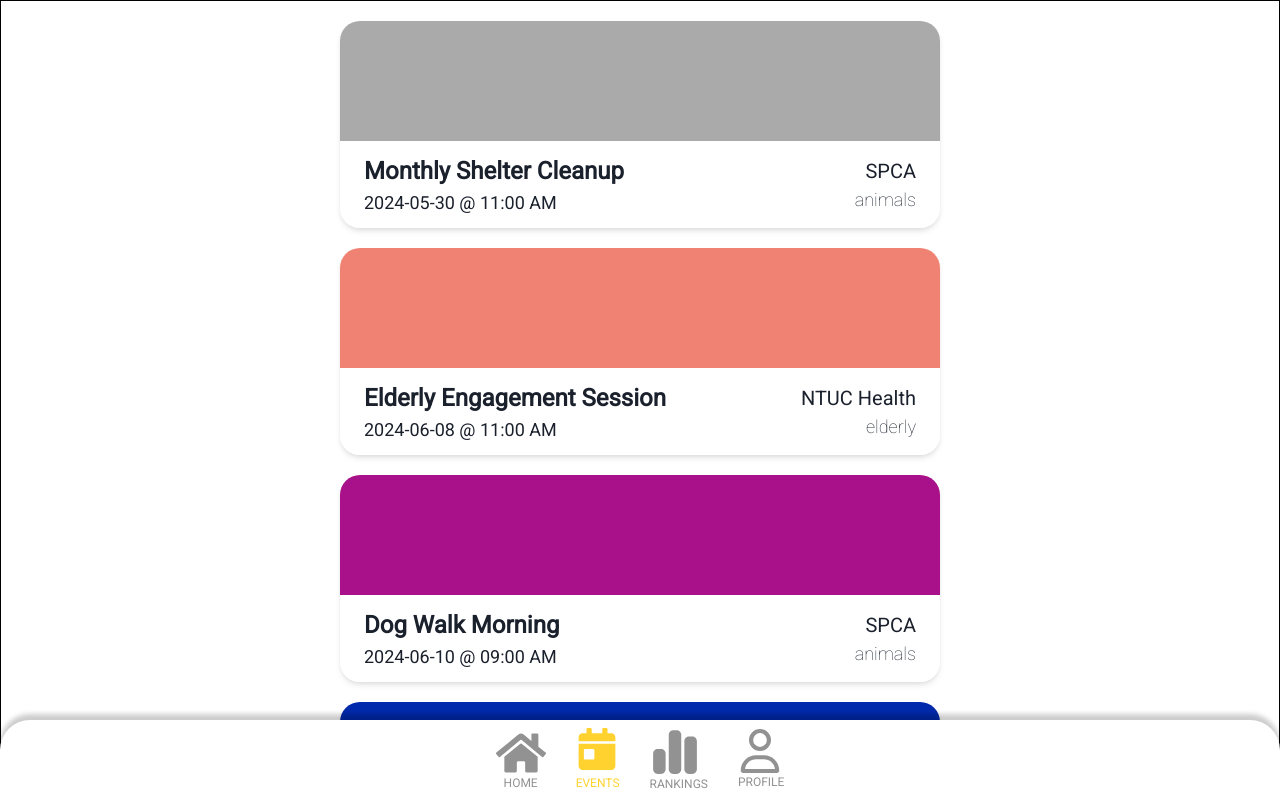
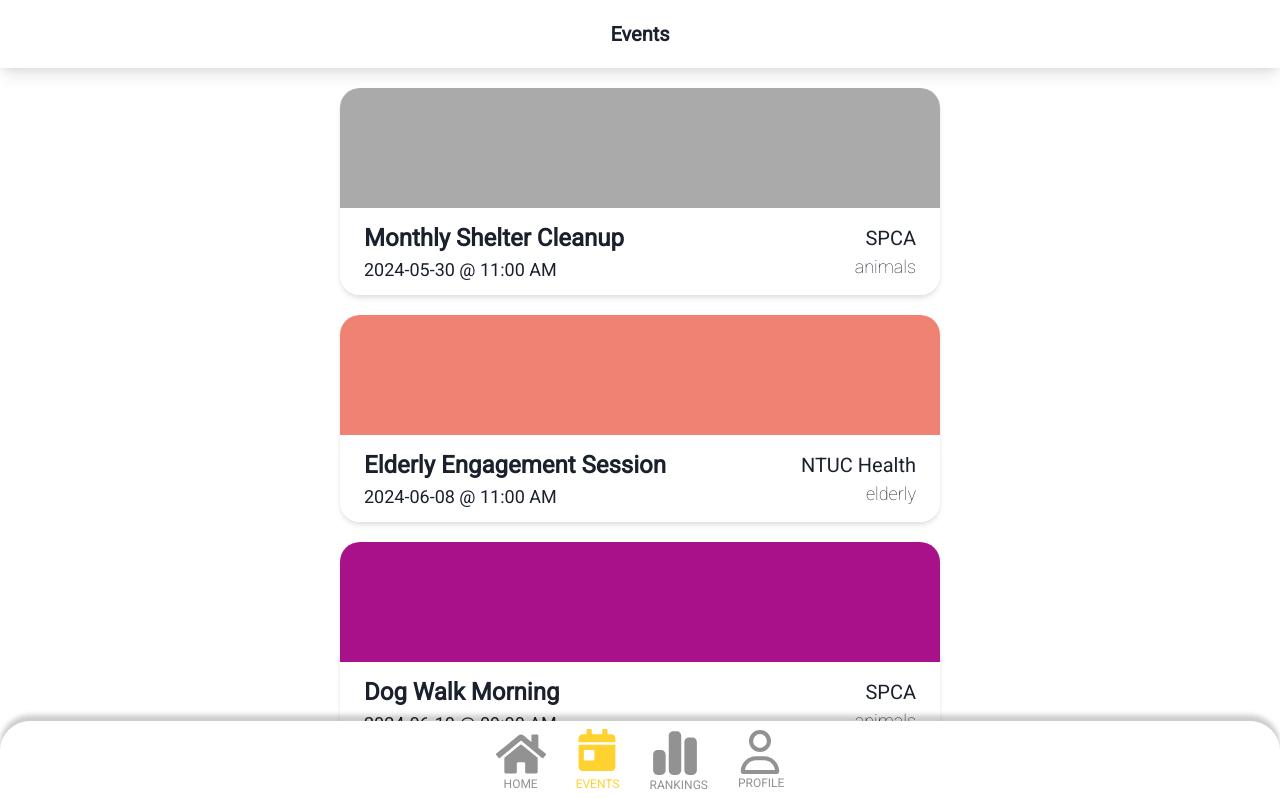
Before and after one commit to kahkoii/hacksingapore2024, a React (Vite) app: page /events in a window 1280 px wide. Shown: the top 798 px of the page. Built offline with nearby package versions, Linux system fonts and the light colour scheme.

Commit message:
style events page

```diff
--- a/src/pages/Events/EventBox.tsx
+++ b/src/pages/Events/EventBox.tsx
@@ -43,7 +43,12 @@ const EventBox: React.FC<EventBoxProps> = ({ event }) => (
 					{event.date} @ {event.time}
 				</Text>
 			</Flex>
-			<Flex flexDir="column" justifyContent="center" alignItems="end">
+			<Flex
+				flexDir="column"
+				justifyContent="center"
+				alignItems="end"
+				textAlign="end"
+			>
 				<Text fontSize="xl" fontWeight="normal">
 					{event.organizer}
 				</Text>
--- a/src/pages/Events/Events.tsx
+++ b/src/pages/Events/Events.tsx
@@ -1,14 +1,18 @@
-import { Flex } from '@chakra-ui/react'
+import { Box, Flex, Text } from '@chakra-ui/react'
 import EventBox from './EventBox'
 import eventsData from '../../../data/events.json'
 
-const Events: React.FC = () => {
-	return (
+const Events: React.FC = () => (
+	<>
+		<Box height="68px" boxShadow="lg" bgColor="#fff" alignContent="center">
+			<Text fontSize="20px" fontWeight="bold" textAlign="center">
+				Events
+			</Text>
+		</Box>
 		<Flex
 			flexDir="column"
 			alignItems="center"
 			gap="20px"
-			border="1px solid black"
 			minHeight="100vh"
 			padding="20px 0"
 			marginBottom="80px"
@@ -17,7 +21,7 @@ const Events: React.FC = () => {
 				<EventBox key={event.id} event={event} />
 			))}
 		</Flex>
-	)
-}
+	</>
+)
 
 export default Events
--- a/src/pages/Templates/Navbar.tsx
+++ b/src/pages/Templates/Navbar.tsx
@@ -13,7 +13,7 @@ const Navbar: React.FC = () => (
 			position="fixed"
 			shadow="0px -6px 5px rgb(0, 0, 0, 0.2)"
 			borderRadius="30px 30px 0 0"
-			bottom="0"
+			bottom="-1px"
 			height="80px"
 			gap="30px"
 			justifyContent="center"
```
